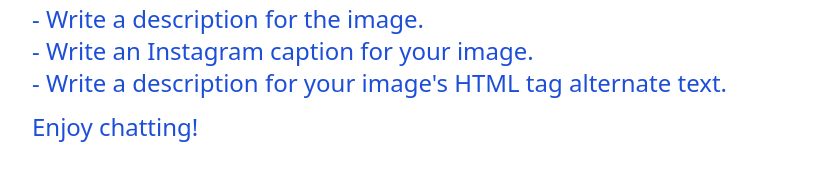
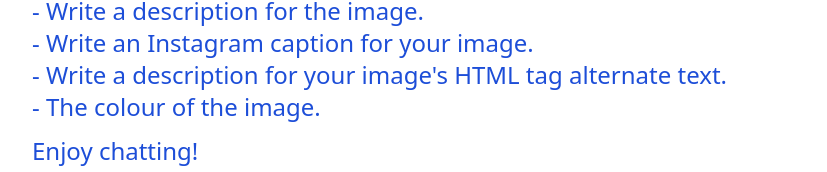
Before and after one commit to Suv4o/Image-to-Text-AI-Chat, a Vue app: page / in a window 1280 px wide. Shown: the part 161-333 px from the top of the page, without its empty margins (224-1051 px from the left). Built offline with nearby package versions, Linux system fonts and the light colour scheme; what v-file-drop would draw is missing.

Commit message:
chore(App.vue): add a new item to the list of image label requirements to include the colour of the image for better image description

```diff
--- a/src/App.vue
+++ b/src/App.vue
@@ -363,6 +363,7 @@ async function loadImageLabels() {
             <li>- Write a description for the image.</li>
             <li>- Write an Instagram caption for your image.</li>
             <li>- Write a description for your image's HTML tag alternate text.</li>
+            <li>- The colour of the image.</li>
           </ul>
           Enjoy chatting!
         </p>
```
